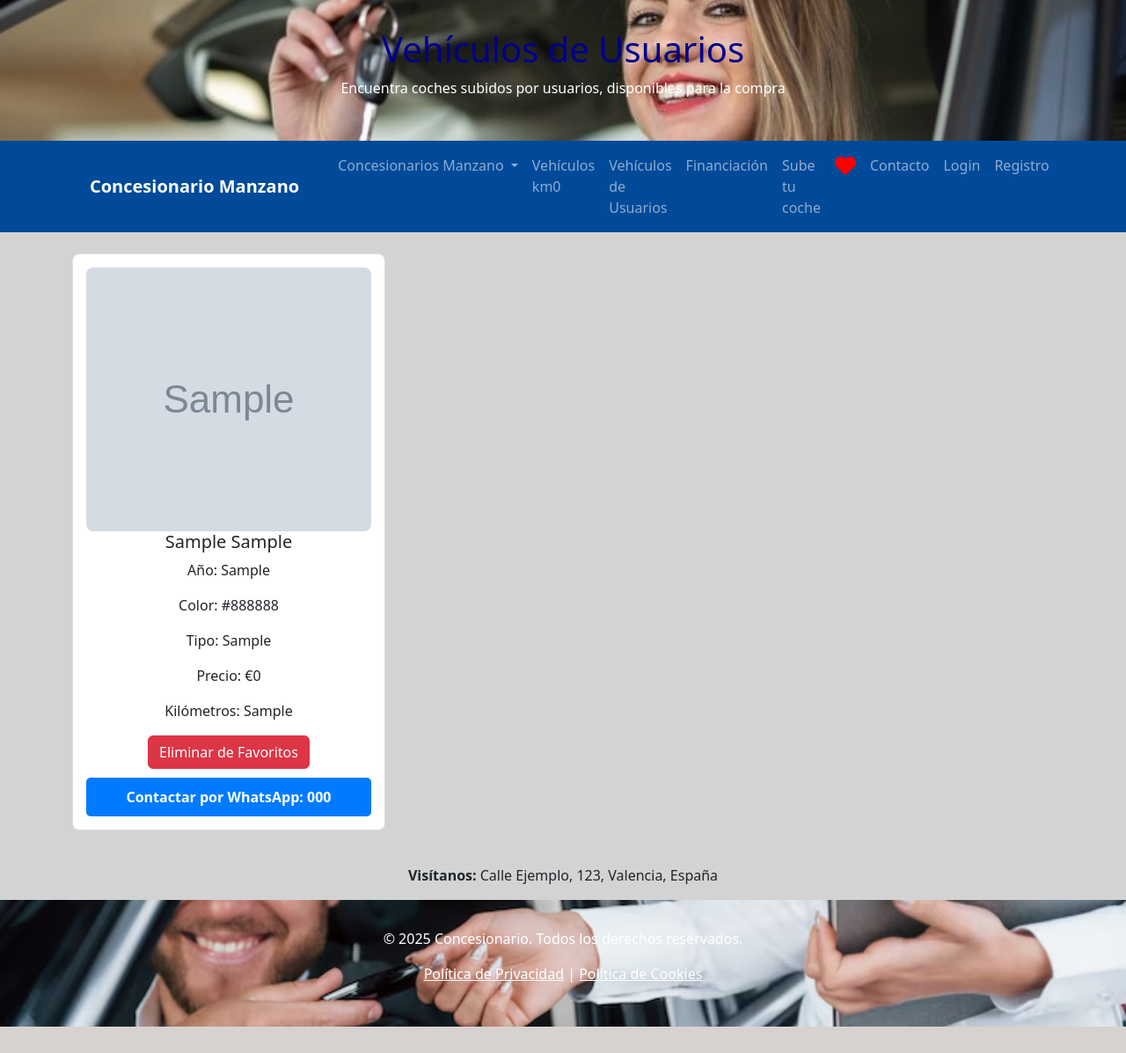
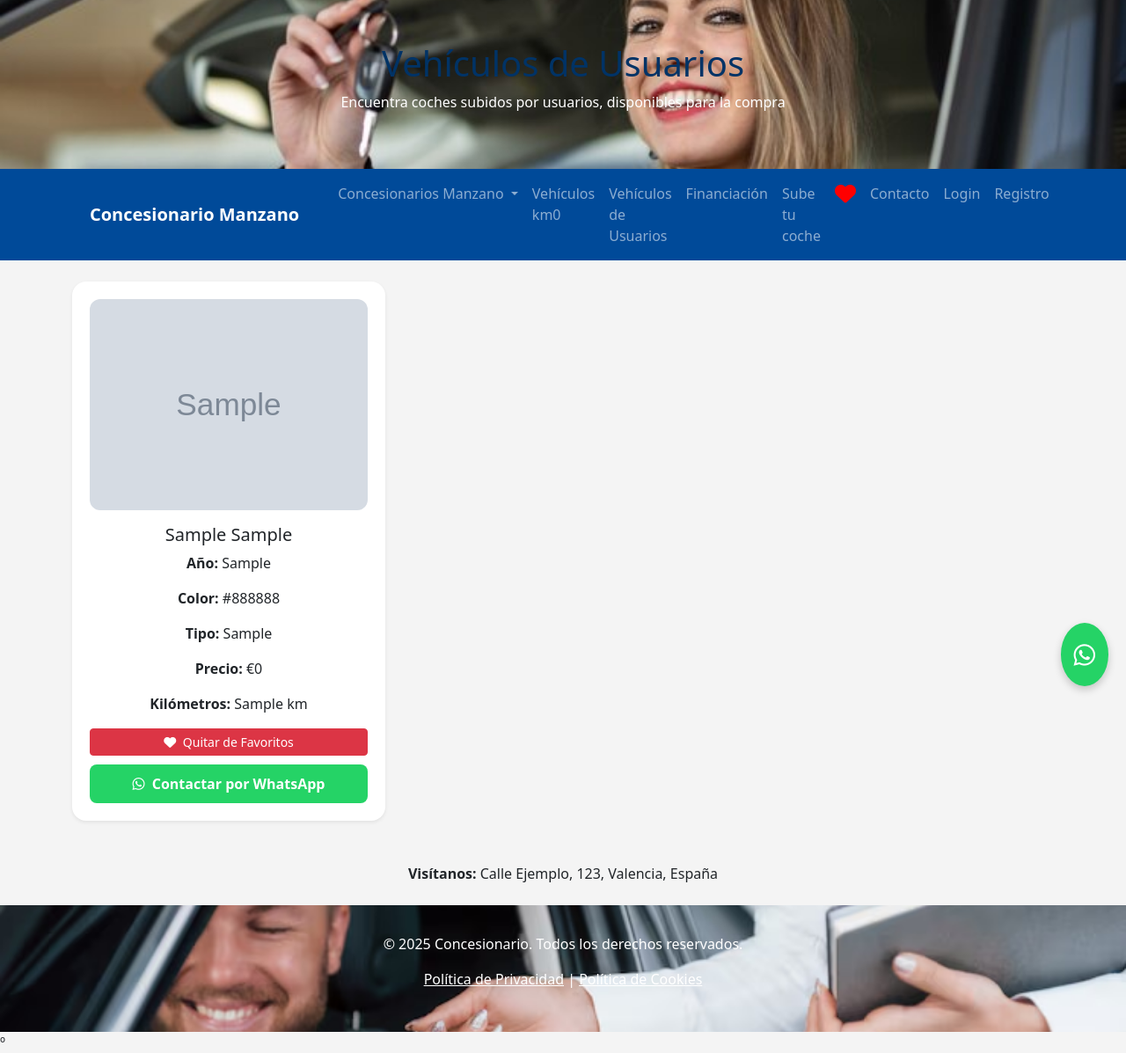
Before and after one commit to AlbertoManzano04/Proyecto, a PHP site: page /vehiculosUsuarios.php in a window 1280 px wide. Shown: the whole page at 88% size. Before the commit the page ends 1167 px from the top, so only its background shows below. Run offline with PHP 8.4, Linux system fonts and the light colour scheme; the visitor is signed in with stand-in values (Sample User, id 1); tables that the repository leaves empty or names only in its code hold one stand-in row (values such as "Sample post"); grey boxes marked "Sample" are stand-in pictures.

Commit message:
añadido gestion de favoritos y nuevas implementaciones para la visualizacion de la pagina

```diff
--- a/comparator.php
+++ b/comparator.php
@@ -43,7 +43,8 @@ $result2 = $conn->query($query2);
             cursor: grab;
         }
         .vehicle-card img {
-            max-height: 200px;
+            weight: 300px;
+            height: 300px;
             object-fit: contain;
             border-radius: 5px;
         }
--- a/index.php
+++ b/index.php
@@ -75,8 +75,7 @@ session_start();
         }
         .carousel-item img {
             width: 100%;
-            height: auto;
-            max-height: 600px;
+            height: 600px;
             object-fit: contain;
             background-color: black;
         }
--- a/vehiculosUsuarios.php
+++ b/vehiculosUsuarios.php
@@ -1,100 +1,86 @@
 <?php
-session_start(); // Iniciar la sesión
-// Incluir archivo de configuración de la base de datos
+session_start();
 require_once './config/configBD.php';
 
-// Crear la conexión con la base de datos
 $conn = new mysqli(DB_HOST, DB_USER, DB_PASS, DB_NAME, DB_PORT);
-
-// Verificar la conexión
 if ($conn->connect_error) {
     die("Conexión fallida: " . $conn->connect_error);
 }
 
-// Consulta para obtener todos los vehículos de usuarios
 $query = "SELECT * FROM coche_usuario";
 $result = $conn->query($query);
-
-// Mostrar error si la consulta falla
 if (!$result) {
     die("Error en la consulta: " . $conn->error);
 }
 
-// Verificar si el usuario está logueado
 $usuario_id = isset($_SESSION['usuario_id']) ? $_SESSION['usuario_id'] : null;
+
+function esFavorito($vehiculo_id, $usuario_id, $conn) {
+    $stmt = $conn->prepare("SELECT 1 FROM usuarios_favoritos WHERE usuario_id = ? AND vehiculo_id = ?");
+    $stmt->bind_param("ii", $usuario_id, $vehiculo_id);
+    $stmt->execute();
+    return $stmt->get_result()->num_rows > 0;
+}
 ?>
-
 <!DOCTYPE html>
 <html lang="es">
 <head>
     <meta charset="UTF-8">
+    <title>Vehículos de Usuarios</title>
     <meta name="viewport" content="width=device-width, initial-scale=1.0">
-    <title>Vehículos de Usuarios</title>
-    <link rel="stylesheet" href="https://cdnjs.cloudflare.com/ajax/libs/font-awesome/6.0.0-beta3/css/all.min.css">
+    <link rel="stylesheet" href="https://cdnjs.cloudflare.com/ajax/libs/font-awesome/6.5.0/css/all.min.css">
     <link href="https://cdn.jsdelivr.net/npm/bootstrap@5.3.0/dist/css/bootstrap.min.css" rel="stylesheet">
     <style>
-        .nav-item .fas.fa-heart {
-            color: red; /* Cambiar el color del corazón */
-            font-size: 1.5rem; /* Ajustar el tamaño del ícono */
+        body { background-color: #f4f4f4; }
+        h1, h2 { color: #003366; }
+        .vehicle-card {
+            border: none;
+            padding: 20px;
+            border-radius: 16px;
+            background: #ffffff;
+            box-shadow: 0 4px 12px rgba(0, 0, 0, 0.1);
+            text-align: center;
+            transition: transform 0.2s ease-in-out;
         }
-        body {
-            background-color: lightgray;
-        }
-        h1, h2 {
-            color: darkblue;
-        }
-        .vehicle-card {
-            border: 1px solid #ddd;
-            padding: 15px;
-            border-radius: 8px;
-            margin-bottom: 15px;
-            background-color: white;
-            text-align: center;
-        }
+        .vehicle-card:hover { transform: translateY(-5px); }
         .vehicle-card img {
             max-width: 100%;
-            height: 300px;
-            width: auto;
-            border-radius: 8px;
+            height: 240px;
+            object-fit: cover;
+            border-radius: 12px;
         }
-        .contact-info {
-            margin-top: 10px;
+        .badge {
+            font-size: 0.9rem;
+            padding: 0.5em 0.75em;
         }
         .contact-btn {
             display: block;
-            background-color: #007bff;
+            background-color: #25D366;
             color: white;
             padding: 10px;
-            border-radius: 5px;
+            border-radius: 8px;
             text-decoration: none;
             font-weight: bold;
             margin-top: 10px;
         }
-        .contact-btn:hover {
-            background-color: #0056b3;
-        }
+        .contact-btn:hover { background-color: #1ebe57; }
         .whatsapp-btn {
             position: fixed;
             bottom: 20px;
             right: 20px;
             background-color: #25D366;
             color: white;
-            padding: 10px 15px;
+            padding: 15px;
             border-radius: 50%;
-            font-size: 24px;
-            text-align: center;
+            font-size: 28px;
+            z-index: 1000;
+            box-shadow: 0 4px 10px rgba(0,0,0,0.2);
         }
-        .whatsapp-btn:hover {
-            background-color: #1ebe57;
-        }
-        .location-contact {
-            text-align: center;
-            margin-top: 20px;
-        }
+        .whatsapp-btn:hover { background-color: #1ebe57; }
         header {
             background: url('./images/vehiculoUsuario.jpg') no-repeat center/cover;
             color: white;
-            padding: 2rem 0;
+            padding: 3rem 0;
             text-align: center;
             background-position: center 27%;
         }
@@ -103,21 +89,22 @@ $usuario_id = isset($_SESSION['usuario_id']) ? $_SESSION['usuario_id'] : null;
             color: white;
             padding: 2rem 0;
             text-align: center;
-            background-position: center 60%;
         }
-        nav {
-            background-color: #004A99;
-        }
+        nav { background-color: #004A99; }
         nav a {
             color: white;
             font-weight: bold;
             padding: 15px 20px;
+            text-decoration: none;
             display: inline-block;
-            text-decoration: none;
         }
         nav a:hover {
             background-color: #0066CC;
             border-radius: 5px;
+        }
+        .nav-item .fas.fa-heart {
+            color: red;
+            font-size: 1.5rem;
         }
     </style>
 </head>
@@ -172,60 +159,50 @@ $usuario_id = isset($_SESSION['usuario_id']) ? $_SESSION['usuario_id'] : null;
     </div>
 </nav>
 
-
 <main class="container my-4">
     <div class="row">
         <?php while ($row = $result->fetch_assoc()): ?>
-            <div class="col-md-4">
-                <div class="vehicle-card">
-                    <!-- Imagen del vehículo -->
+            <div class="col-md-4 mb-4">
+                <div class="vehicle-card shadow-sm position-relative">
                     <img src="<?= htmlspecialchars($row['imagen']) ?>" alt="<?= htmlspecialchars($row['modelo']) ?>">
-                    <h5><?= htmlspecialchars($row['marca']) ?> <?= htmlspecialchars($row['modelo']) ?></h5>
-                    <p>Año: <?= htmlspecialchars($row['anio']) ?></p>
-                    <p>Color: <?= htmlspecialchars($row['color']) ?></p>
-                    <p>Tipo: <?= htmlspecialchars($row['tipo']) ?></p>
-                    <p>Precio: €<?= number_format($row['presupuesto'], 0, ',', '.') ?></p>
-                    <p>Kilómetros: <?= htmlspecialchars($row['kilometros']) ?></p>
-                    <div class="contact-info">
-                        <!-- Botón de Favorito encima del botón de WhatsApp -->
+                    <h5 class="mt-3"><?= htmlspecialchars($row['marca']) ?> <?= htmlspecialchars($row['modelo']) ?></h5>
+                    <p><strong>Año:</strong> <?= htmlspecialchars($row['anio']) ?></p>
+                    <p><strong>Color:</strong> <?= htmlspecialchars($row['color']) ?></p>
+                    <p><strong>Tipo:</strong> <?= htmlspecialchars($row['tipo']) ?></p>
+                    <p><strong>Precio:</strong> €<?= number_format($row['presupuesto'], 0, ',', '.') ?></p>
+                    <p><strong>Kilómetros:</strong> <?= htmlspecialchars($row['kilometros']) ?> km</p>
+
                     <?php if ($usuario_id): ?>
-                            <?php
-                                // Verificar si este vehículo está en los favoritos del usuario
-                                $check_fav_query = "SELECT * FROM usuarios_favoritos WHERE usuario_id = ? AND vehiculo_id = ?";
-                                $stmt = $conn->prepare($check_fav_query);
-                                $stmt->bind_param("ii", $usuario_id, $row['id']);
-                                $stmt->execute();
-                                $fav_result = $stmt->get_result();
-                            ?>
-                            <form action="agregar_favorito.php" method="POST">
+                        <form action="agregar_favorito.php" method="POST" class="mt-2">
                             <input type="hidden" name="vehiculo_id" value="<?= $row['id'] ?>">
-                                <button type="submit" class="btn <?= $fav_result->num_rows > 0 ? 'btn-danger' : 'btn-outline-primary' ?>">
-                                    <?= $fav_result->num_rows > 0 ? 'Eliminar de Favoritos' : 'Agregar a Favoritos' ?>
+                            <button type="submit" class="btn <?= esFavorito($row['id'], $usuario_id, $conn) ? 'btn-danger' : 'btn-outline-secondary' ?> btn-sm w-100">
+                                <i class="fas fa-heart me-1"></i>
+                                <?= esFavorito($row['id'], $usuario_id, $conn) ? 'Quitar de Favoritos' : 'Agregar a Favoritos' ?>
                             </button>
                         </form>
                     <?php endif; ?>
 
-                        <!-- Botón de contacto por WhatsApp -->
-                        <a href="https://wa.me/<?= htmlspecialchars($row['telefono']) ?>" class="contact-btn">
-                            Contactar por WhatsApp: <?= htmlspecialchars($row['telefono']) ?>
+                    <a href="https://wa.me/<?= htmlspecialchars($row['telefono']) ?>" class="contact-btn" target="_blank">
+                        <i class="fab fa-whatsapp me-1"></i> Contactar por WhatsApp
                     </a>
-                    </div>
                 </div>
             </div>
         <?php endwhile; ?>
     </div>
 </main>
 
-<div class="location-contact">
+<div class="location-contact text-center mb-4">
     <p><strong>Visítanos:</strong> Calle Ejemplo, 123, Valencia, España</p>
 </div>
+
+<a href="https://wa.me/608602302" class="whatsapp-btn" target="_blank">
+    <i class="fab fa-whatsapp"></i>
+</a>
 
 <footer>
     <p>&copy; 2025 Concesionario. Todos los derechos reservados.</p>
     <p><a href="politicaPrivacidad.php" style="color: white;">Política de Privacidad</a> | <a href="politicaCookies.php" style="color: white;">Política de Cookies</a></p>
-</footer>
-
-<script src="https://cdn.jsdelivr.net/npm/bootstrap@5.3.0/dist/js/bootstrap.bundle.min.js"></script>
+</footer>º
 
 </body>
-</html
+</html>
```
Also changed, not shown: favoritos.php (+37 -16 lines), gestionFavoritos.php (added, +26 -0 lines), vehiculos.php (+52 -53 lines). Lines whose indentation alone changed are shown as unchanged.
